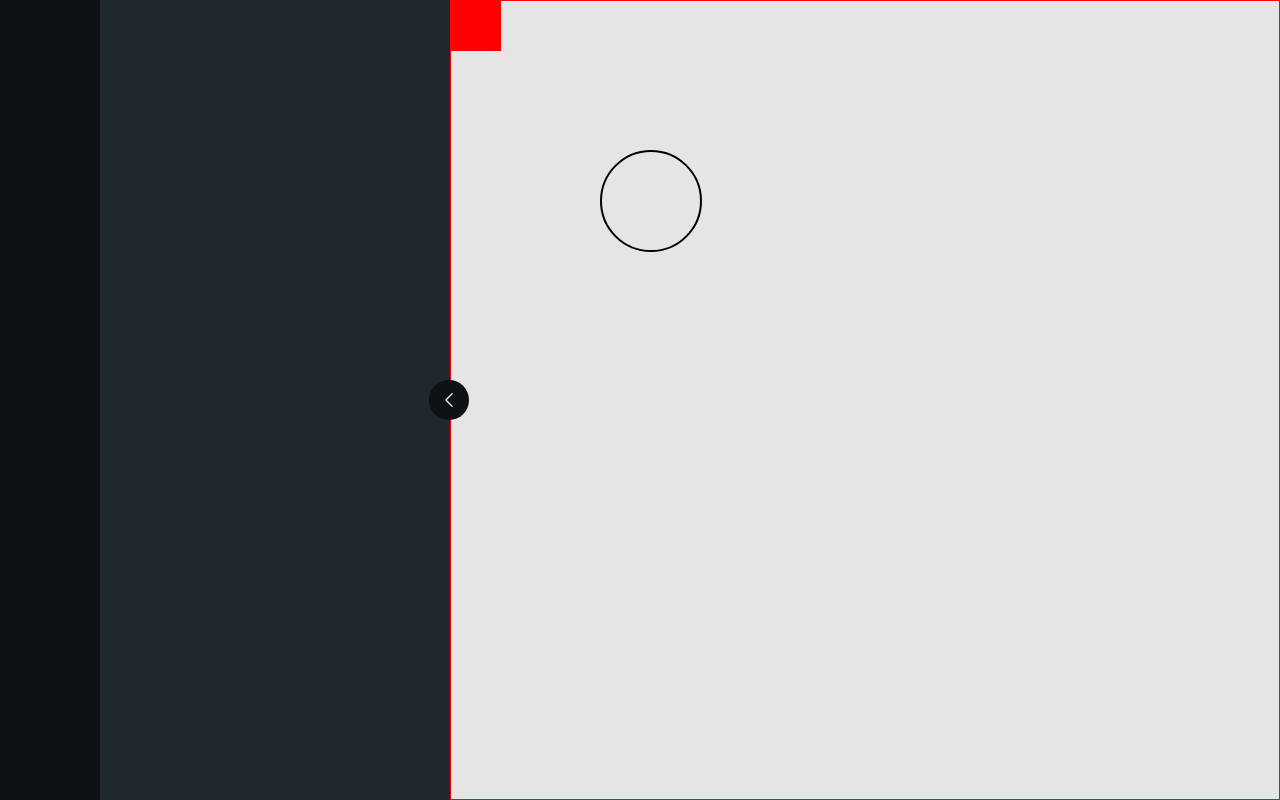
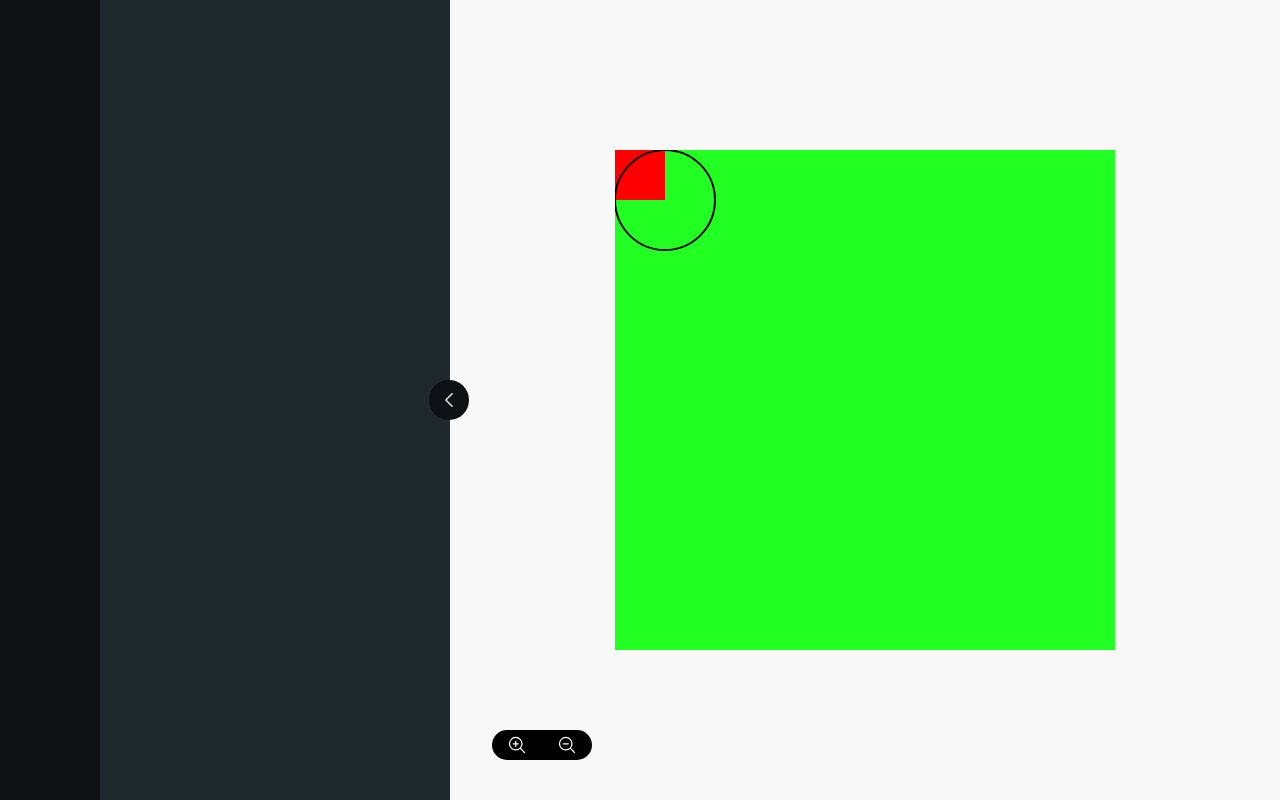
Before and after one commit to BDKoussama/FlowDesign, a Next.js app in the folder web/: page /editor in a window 1280 px wide. Built offline with nearby package versions, Linux system fonts and the light colour scheme.

Commit message:
scale stage added

```diff
--- /dev/null
+++ b/web/components/Editor/StageBackground.jsx
@@ -0,0 +1,14 @@
+import {Rect} from 'react-konva'
+
+export default function StageBackground({width , height , fill}){
+    return (
+        <Rect
+            x = {0}
+            y = {0}
+            width = {width}
+            height = {height}
+            fill = {fill}
+            name = 'background'
+        />
+    )
+}
--- a/web/components/Editor/StageWrapper.jsx
+++ b/web/components/Editor/StageWrapper.jsx
@@ -1,12 +1,71 @@
 import { Stage, Layer, Rect, Circle } from 'react-konva';
+import StageBackground from '../Editor/StageBackground';
+import { MagnifyingGlassPlusIcon , MagnifyingGlassMinusIcon } from '@heroicons/react/24/outline'
+import { useRef} from 'react';
+import { useState } from 'react';
+import { useLayoutEffect } from 'react';
 
-export default function StageWrapper(){
+
+export default function StageWrapper({toggle}){
+
+    const wrapper = useRef();
+
+    const [size , setSize] = useState({
+        height: 500,
+        width: 500
+    })
+
+    const [parentSize , setParentSize] = useState({
+        height: 0,
+        width: 0
+    })
+
+    useLayoutEffect(() => {
+        if(wrapper.current){
+            const {height , width} = wrapper.current.getBoundingClientRect();
+            setParentSize({
+                height,
+                width
+            })
+        }
+    },[toggle])
+
+    const zoomIn = () => {
+        // update size
+        setSize({
+            height: size.height + 200,
+            width: size.width + 200
+        })
+    }
+
+    const zoomOut = () => {
+        setSize({
+            height: size.height - 200,
+            width: size.width - 200
+        })
+    }
+
     return(
-        <Stage width={500} height={500}>
-            <Layer>
-                <Rect width={50} height={50} fill="red" />
-                <Circle x={200} y={200} stroke="black" radius={50} />
-            </Layer>
-        </Stage>
+        <div className={`stage-wrapper ${( parentSize.height >= size.height && parentSize.width >= size.width ) ? 'center-stage' : '' }`}  ref={wrapper}>
+            <div className='zoom-control'>
+                <button className='zoom-control--btn' onClick={() => zoomIn()}>
+                    <MagnifyingGlassPlusIcon className="h-5 w-5 text-white"/>
+                </button>
+
+                <button className='zoom-control--btn' onClick={() => zoomOut()}>
+                    <MagnifyingGlassMinusIcon className="h-5 w-5 text-white"/>
+                </button>
+            </div>
+
+            <div className='stage' style = {{ height : `${size.height}px` , width : `${size.width}px` }} >
+                <Stage width={size.width} height={size.height}>
+                    <Layer>
+                        <StageBackground height={size.height} width = {size.width} fill = "#2F2F" />
+                        <Rect width={50} height={50} fill="red" />
+                        <Circle x={50} y={50} stroke="black" radius={50} />
+                    </Layer>
+                </Stage>
+            </div>
+        </div>
     )
 }
--- a/web/components/Scene/index.jsx
+++ b/web/components/Scene/index.jsx
@@ -6,10 +6,10 @@ const Stage = dynamic(() => import("../Editor/StageWrapper"), {
     ssr: false,
   });
 
-export default function Scene(){
+export default function Scene({toggle}){
     return (
         <div className='editor-scene--wrapper'>
-            <Stage />
+            <Stage toggle= {toggle}/>
         </div>
     )
 }
--- a/web/package.json
+++ b/web/package.json
@@ -2,7 +2,6 @@
   "name": "web",
   "version": "0.1.0",
   "private": true,
-  "type": "module",
   "scripts": {
     "dev": "next dev",
     "build": "next build",
--- a/web/pages/_app.js
+++ b/web/pages/_app.js
@@ -1,5 +1,6 @@
 import '../styles/fonts.css'
 import '../styles/globals.css'
+import '../styles/stage.css'
 
 function MyApp({ Component, pageProps}) {
 
--- a/web/pages/editor.js
+++ b/web/pages/editor.js
@@ -16,7 +16,7 @@ export default function Editor() {
           <div  className='editor'>
               <SideBar />
               <Widget toggle = {toggle} setToggle = {setToggle} />
-              <Scene />
+              <Scene toggle = {toggle}/>
           </div>
         </>
   )
--- a/web/styles/globals.css
+++ b/web/styles/globals.css
@@ -79,12 +79,4 @@ a {
 }
 
 
-.editor-scene--wrapper{
-  flex: 1 ;
-  flex-grow: 1    ;
-  height: 100%;
-  background-color: #e5e5e5;
-  border: 1px solid red;
-}
-
 /** ------------------------ Editor Layout Styles End ------------------------------ **/
--- /dev/null
+++ b/web/styles/stage.css
@@ -0,0 +1,53 @@
+.editor-scene--wrapper{
+    height: 100%;
+    flex: 1;
+    flex-grow: 1;
+    overflow: hidden;
+    display: flex;
+    justify-content: center;
+    align-items: center;
+    position: relative;
+  }
+
+
+.stage-wrapper{
+    height: 100%;
+    width: 100%;
+    overflow: scroll;
+    padding: 20px;
+}
+
+.stage{
+    display: inline-block;
+    margin: auto;
+}
+
+.center-stage {
+    display: flex;
+    justify-content: center;
+    align-items: center;
+}
+
+
+.zoom-control{
+    height: 30px;
+    background-color: black;
+    z-index: 2;
+    position: absolute;
+    left: 5%;
+    bottom: 5%;
+    border-radius: 20px;
+    display: flex;
+    justify-content: space-around;
+    align-items: center;
+}
+
+.zoom-control .zoom-control--btn{
+    height: 30px;
+    width: 30px;
+    border-radius: 50%;
+    display: flex;
+    justify-content: center;
+    align-items: center;
+    margin: 0 10px;
+}
```
